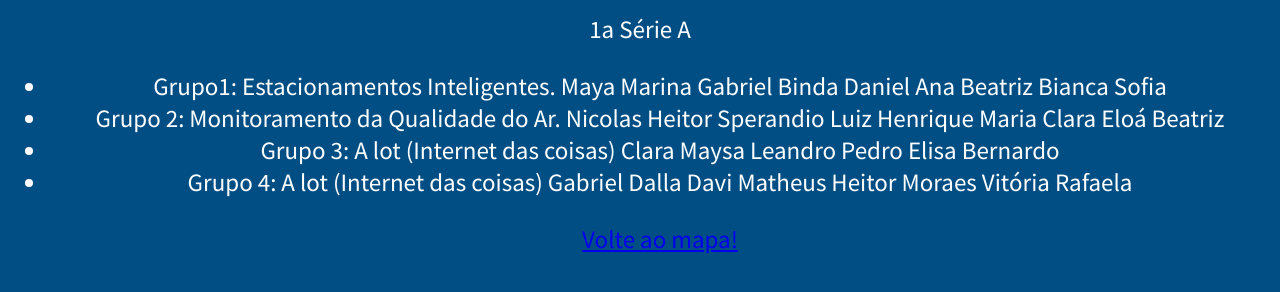
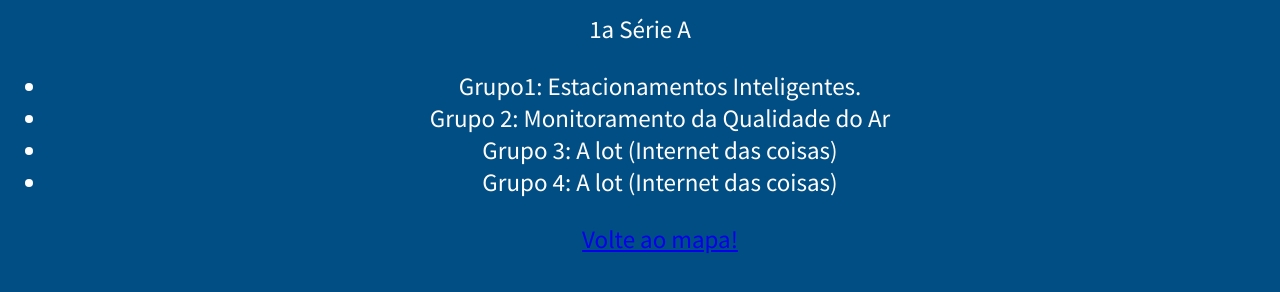
Before and after one commit to mostramaristacolatina/mostramaristacolatina.github.io, a plain HTML site: page arquivos/1a.html in a window 1280 px wide. Shown: the part 506-798 px from the top of the page. Drawn offline with Linux system fonts and the light colour scheme.

Commit message:
change on text

```diff
--- a/arquivos/1a.html
+++ b/arquivos/1a.html
@@ -10,36 +10,11 @@
 
 <p>1a Série A</p>
 
-<ul> <li>Grupo1: Estacionamentos Inteligentes.
-  Maya
-    Marina
-    Gabriel Binda
-    Daniel
-    Ana Beatriz
-    Bianca
-    Sofia
-</li>
-   <li>Grupo 2: Monitoramento da Qualidade do Ar.
-  Nicolas
-  Heitor Sperandio
-  Luiz Henrique
-  Maria Clara
-  Eloá
-  Beatriz</li>
-  <li>Grupo 3: A lot (Internet das coisas)
-  Clara
-  Maysa
-  Leandro
-  Pedro
-  Elisa
-  Bernardo </li>
-  <li>Grupo 4: A lot (Internet das coisas)
-  Gabriel Dalla
-  Davi
-  Matheus
-  Heitor Moraes
-  Vitória
-  Rafaela</li>
+<ul>
+  <li>Grupo1: Estacionamentos Inteligentes.</li>
+   <li>Grupo 2: Monitoramento da Qualidade do Ar</li>
+  <li>Grupo 3: A lot (Internet das coisas) </li>
+  <li>Grupo 4: A lot (Internet das coisas)</li>
 
 <p><a href="../index.html">Volte ao mapa!</a></p>
 
--- a/style.css
+++ b/style.css
@@ -15,3 +15,7 @@ img {
     margin-right: auto;
     width: 50%;
   }
+
+a {
+  collor: #FFFFFF;
+}
```
Also changed, not shown: arquivos/1b.html (+10 -1 lines), arquivos/2a.html (+10 -1 lines), arquivos/9b.html (+13 -1 lines).
